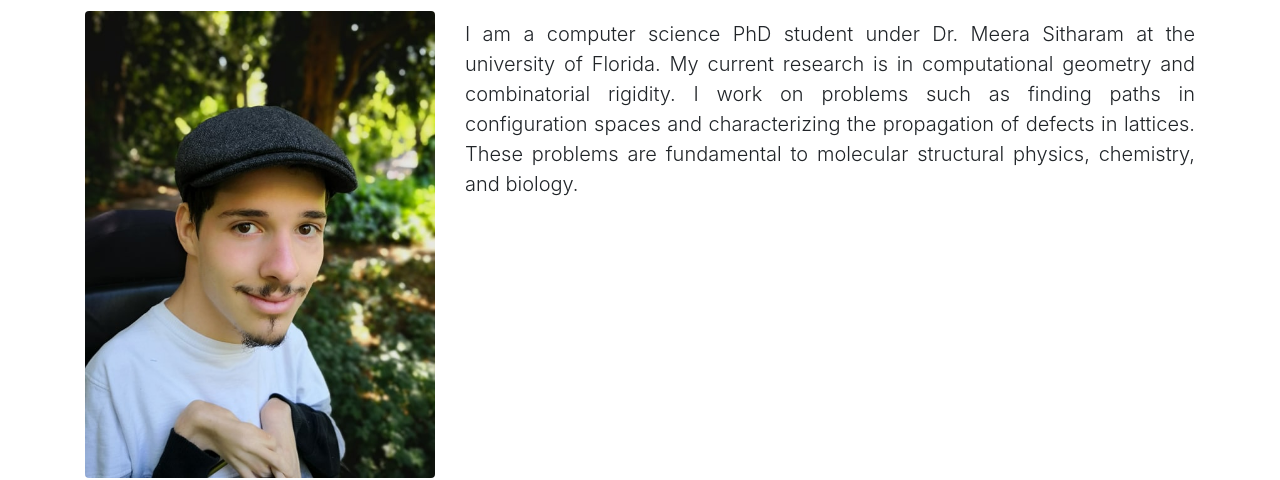
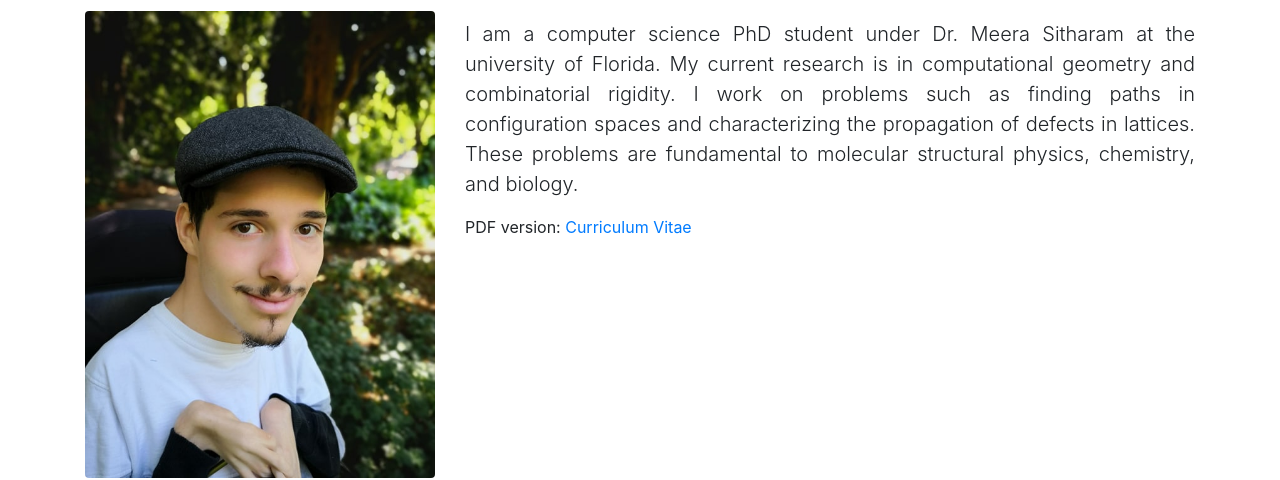
Before and after one commit to w-sims/personal_website, a plain HTML site: page index.html in a window 1280 px wide. Shown: the part 113-593 px from the top of the page. Drawn offline with nearby package versions, Linux system fonts and the light colour scheme.

Commit message:
Added a download link for my CV PDF.

```diff
--- a/index.html
+++ b/index.html
@@ -36,6 +36,7 @@
         </div>
         <div class="col-sm-8">
           <p class="lead text-justify mt-2">I am a computer science PhD student under Dr. Meera Sitharam at the university of Florida.  My current research is in computational geometry and combinatorial rigidity.  I work on problems such as finding paths in configuration spaces and characterizing the propagation of defects in lattices.  These problems are fundamental to molecular structural physics, chemistry, and biology.</p>
+          PDF version: <a href="CurriculumVitae.pdf" target="_blank">Curriculum Vitae</a>
         </div>
       </div>
     </div>
```
Also changed, not shown: 1 other file.
